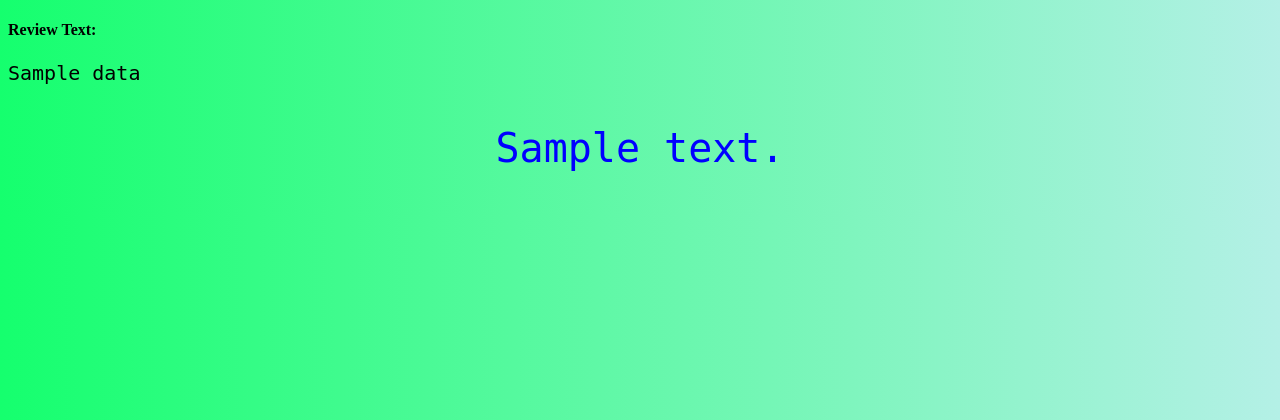
After one commit to TryGuys/Review-Analyzer, a Django app: template myApp/templates/success.html in a window 1280 px wide. The commit adds this page. Shown: the top 420 px of the page. Run offline with Django 3.2, Linux system fonts and the light colour scheme; the template is opened without the code that fills it: most values are stand-ins (such as "Sample title", 1, 10 or a date in 2020).

Commit message:
Completed

```diff
--- /dev/null
+++ b/myApp/forms.py
@@ -0,0 +1,4 @@
+from django import forms
+
+class form(forms.Form):
+    Review=forms.CharField(max_length=800,widget=forms.TextInput(attrs={'class':'form-control',"placeholder":"Your Feedback","id":"input_form","type":"text"}))
--- a/myApp/templates/index.html
+++ b/myApp/templates/index.html
@@ -2,11 +2,12 @@
 <div class="container">
     <form class="form-horizontal" action="" method="POST">
         <div class="form-group">
-            <input id="input_form" class="form-control" type="text" min="3" max="60" name="user_review" placeholder="Your Feedback" required>
-            <br>
+        {% csrf_token %}
+        {{ form.as_p}}
             <button id="button_form" type="submit" class="btn btn-success btn-lg">Submit</button>
         </div>
     </form>
+    {{Review}}
 </div>
 <footer>
     <center>&copy;2018 TryGuys</center>
--- /dev/null
+++ b/myApp/templates/success.html
@@ -0,0 +1,29 @@
+<!DOCTYPE html>
+<html lang="en">
+<head>
+    <meta charset="UTF-8">
+    <meta name="viewport" content="width=device-width, initial-scale=1.0">
+    <meta http-equiv="X-UA-Compatible" content="ie=edge">
+    <title>Document</title>
+</head>
+<body>
+    <h4>Review Text:</h4>
+    <div id="data">{{ Data }}</div>
+   <p>{{ Review }}</p>
+    <style>
+        p{
+            text-align:center;
+            font-size: 40px;
+            font-family: monospace;
+            color:blue;
+        }
+        body{
+            background: linear-gradient(to right, rgb(21, 255, 110), rgb(180, 240, 230));
+        }
+        #data{
+            font-size: 20px;
+            font-family: monospace;
+        }
+    </style>
+</body>
+</html>
```
Also changed, not shown: dataset/ra.py (added, +42 -0 lines), myApp/views.py (+25 -1 lines), db.sqlite3, myApp/apps.py (line endings or trailing spaces), 4 other files.
